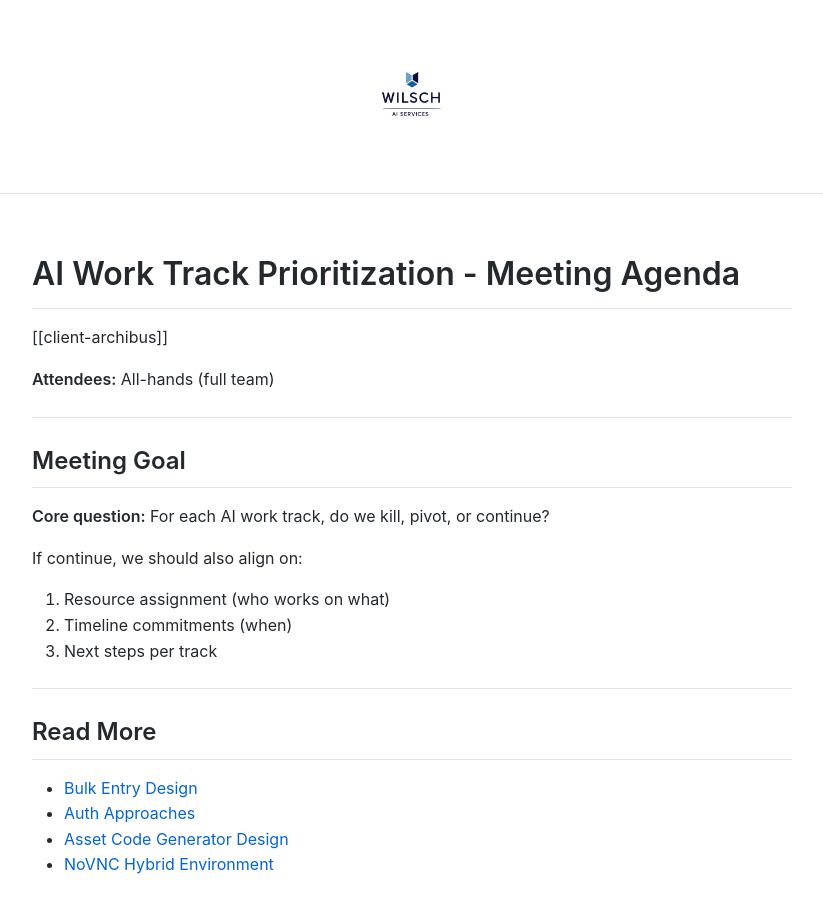
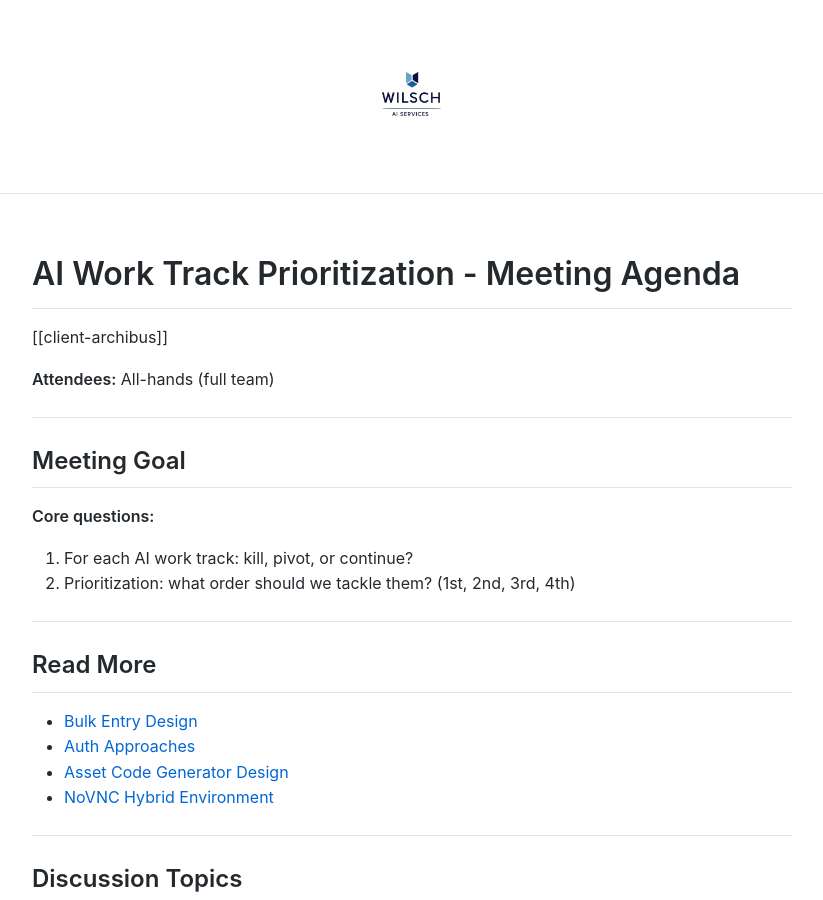
Before and after one commit to MariusWilsch/public-wilsch-ai-pages, a Jekyll site: the page built from project/archibus-fm-assistant/all-hands-ai-work-track-prioritization.md, in a window 1280 px wide and 900 px high. Shown: the whole window, without its empty margins (228-1051 px from the left). Built offline with Jekyll 4.4.1, drawn with Linux system fonts in a browser that asks for light colours; our own code applies the rules of GitHub Pages for plain Markdown files.

Commit message:
Sync from hippocampus 2026-01-29

```diff
--- a/project/archibus-fm-assistant/all-hands-ai-work-track-prioritization.md
+++ b/project/archibus-fm-assistant/all-hands-ai-work-track-prioritization.md
@@ -11,12 +11,9 @@ publish: true
 
 ## Meeting Goal
 
-**Core question:** For each AI work track, do we kill, pivot, or continue?
-
-If continue, we should also align on:
-1. Resource assignment (who works on what)
-2. Timeline commitments (when)
-3. Next steps per track
+**Core questions:**
+1. For each AI work track: kill, pivot, or continue?
+2. Prioritization: what order should we tackle them? (1st, 2nd, 3rd, 4th)
 
 ---
 
```
